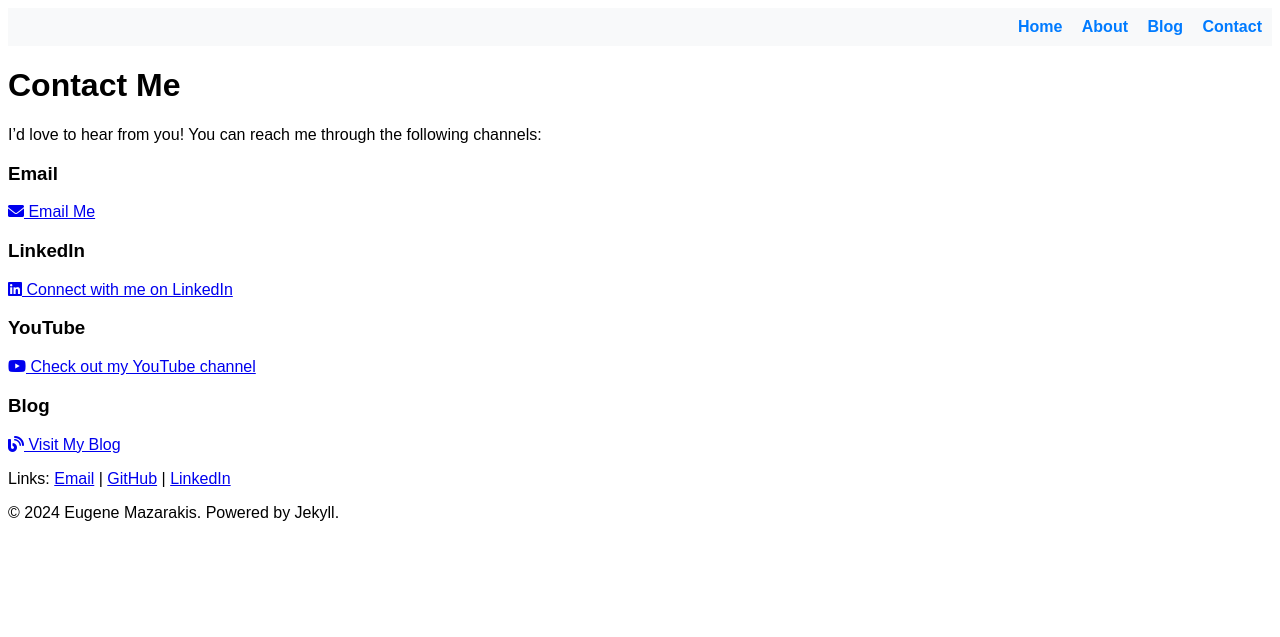
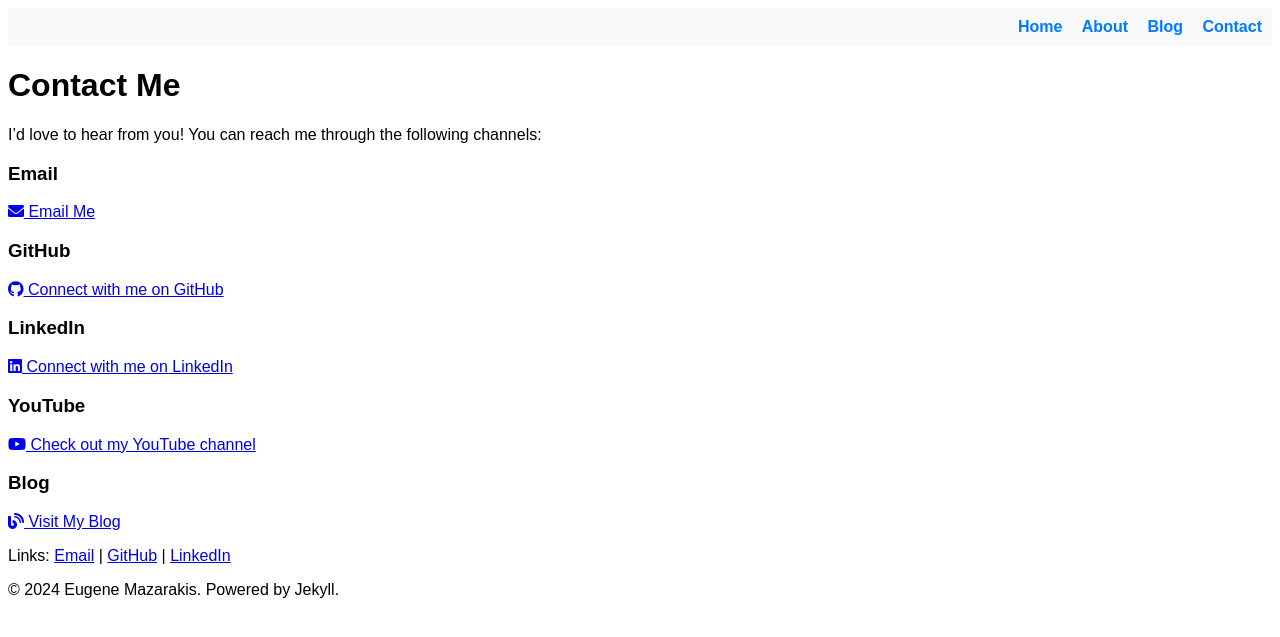
Before and after one commit to EMazarakis/EMazarakis.github.io, a Jekyll site: the page built from contact.md, in a window 1280 px wide. Shown: the top 637 px of the page. Built offline with Jekyll 4.4.1, drawn with Linux system fonts in a browser that asks for light colours.

Commit message:
Update contact.md

```diff
--- a/contact.md
+++ b/contact.md
@@ -14,6 +14,13 @@
   <i class="fas fa-envelope"></i> Email Me
 </a>
 
+
+
+### GitHub
+
+<a href="https://github.com/EMazarakis" target="_blank">
+  <i class="fab fa-github"></i> Connect with me on GitHub
+</a>
 
 
 ### LinkedIn
```
